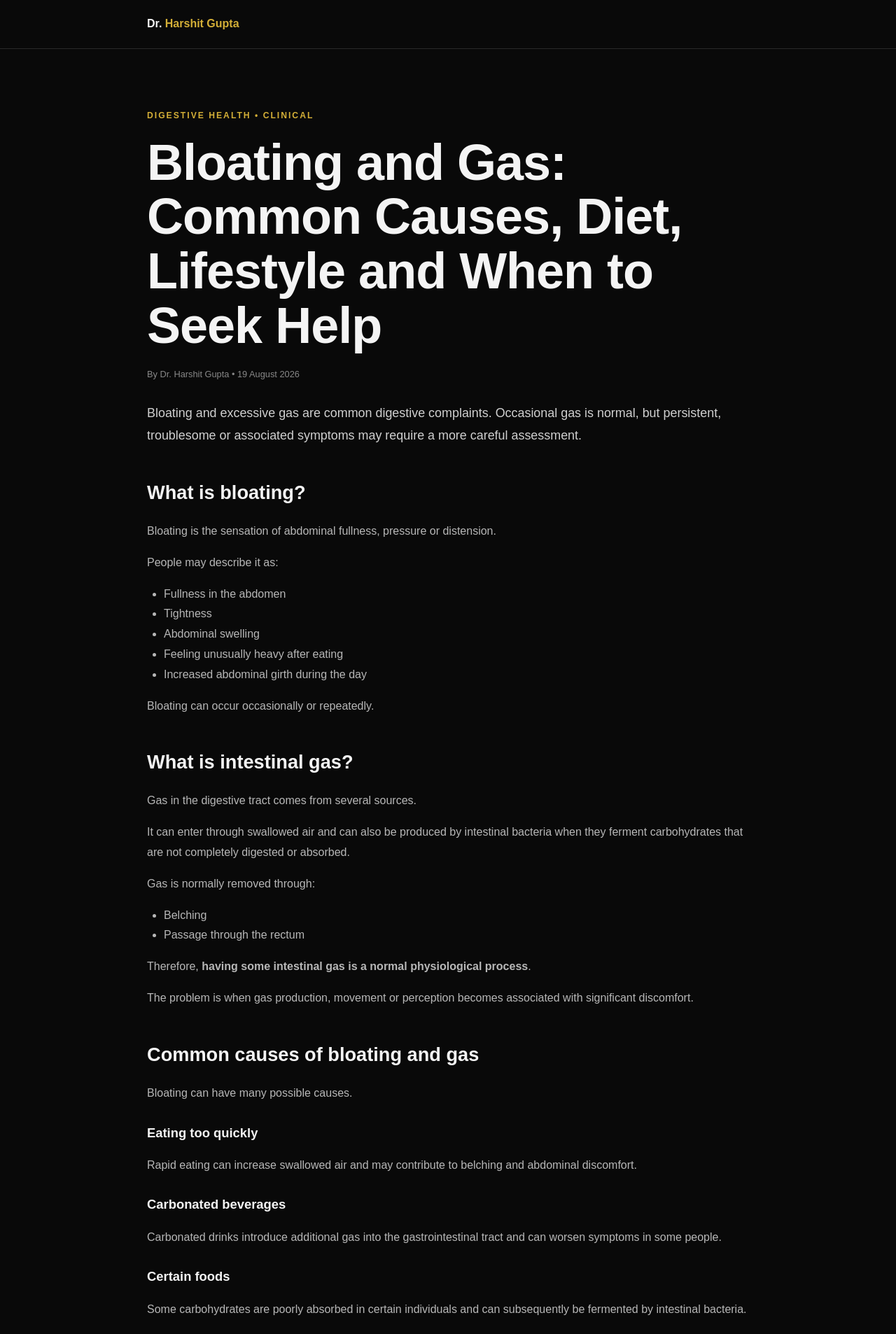
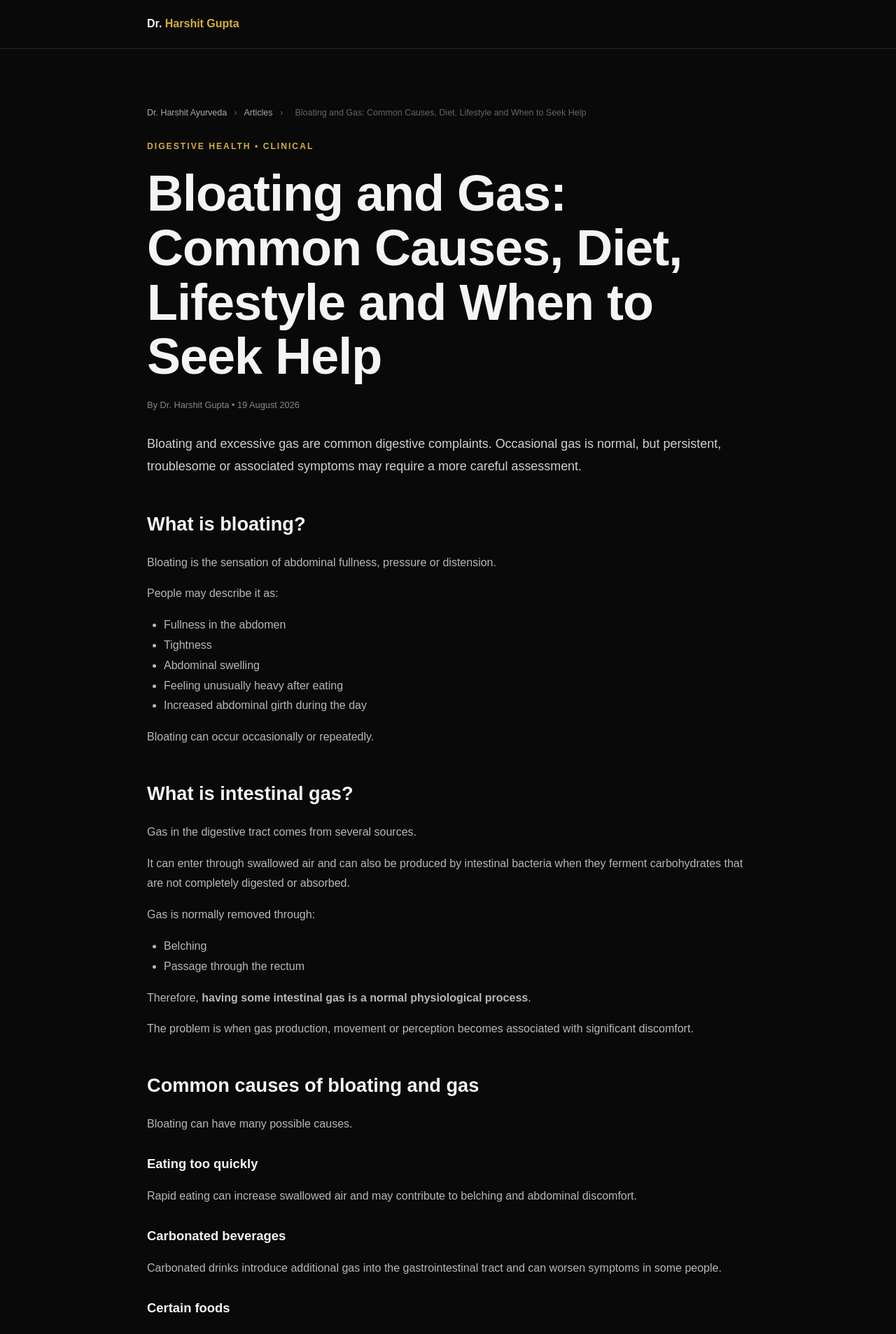
Before and after one commit to harshitguptanrw01-web/Drharshitayurveda, a Jekyll site: the page built from _posts/2026-08-19-bloating-and-gas.md, in a window 1280 px wide. Shown: the top 1906 px of the page at 70% size. Built offline with Jekyll 4.4.1, drawn with Linux system fonts in a browser that asks for light colours.

Commit message:
Update article.html

```diff
--- a/_layouts/article.html
+++ b/_layouts/article.html
@@ -8,6 +8,7 @@
 <meta name="robots" content="index,follow,max-image-preview:large,max-snippet:-1,max-video-preview:-1">
 <meta name="author" content="{{ page.author | default: 'Dr. Harshit Gupta' }}">
 <link rel="canonical" href="{{ page.url | absolute_url }}">
+ <link rel="icon" type="image/png" href="{{ '/assets/favicon.png' | relative_url }}">
 <style>
 :root{--bg:#090909;--surface:#121212;--text:#f4f4f4;--muted:#b7b7b7;--gold:#d4af37;--line:#292929}
 *{box-sizing:border-box}body{margin:0;background:var(--bg);color:var(--text);font-family:Arial,Helvetica,sans-serif;line-height:1.8}
@@ -17,12 +18,37 @@ h1{font-size:clamp(2.3rem,6vw,4.5rem);line-height:1.08;letter-spacing:-1px;margi
 .intro{font-size:1.12rem;color:#d0d0d0}.meta{color:#888;font-size:.8rem;margin-bottom:28px}p,li{color:var(--muted)}ul{padding-left:24px}
 .author{margin-top:50px;padding:25px;background:var(--surface);border-left:3px solid var(--gold)}
 .back{display:inline-block;margin-top:28px;color:var(--gold);font-weight:700;text-decoration:none}
+ .breadcrumb{
+  margin-bottom:22px;
+  font-size:.78rem;
+  color:#888;
+}
+.breadcrumb a{
+  color:#aaa;
+  text-decoration:none;
+}
+.breadcrumb a:hover{
+  color:var(--gold);
+}
+.breadcrumb span{
+  color:#666;
+  margin:0 7px;
+}
 footer{border-top:1px solid var(--line);padding:35px 0;color:#777;font-size:.8rem}
 </style>
 </head>
 <body>
 <nav class="nav"><div class="wrap"><a class="brand" href="{{ '/' | relative_url }}">Dr. <span>Harshit Gupta</span></a></div></nav>
 <main><article class="wrap">
+
+<nav class="breadcrumb" aria-label="Breadcrumb">
+<a href="{{ '/' | relative_url }}">Dr. Harshit Ayurveda</a>
+<span>›</span>
+<a href="{{ '/#articles' | relative_url }}">Articles</a>
+<span>›</span>
+<span>{{ page.title }}</span>
+</nav>
+
 <span class="eyebrow">{{ page.category | default: "Ayurveda • Health" }}</span>
 <h1>{{ page.title }}</h1>
 <div class="meta">By {{ page.author | default: "Dr. Harshit Gupta" }} • {{ page.date | date: "%d %B %Y" }}</div>
```
